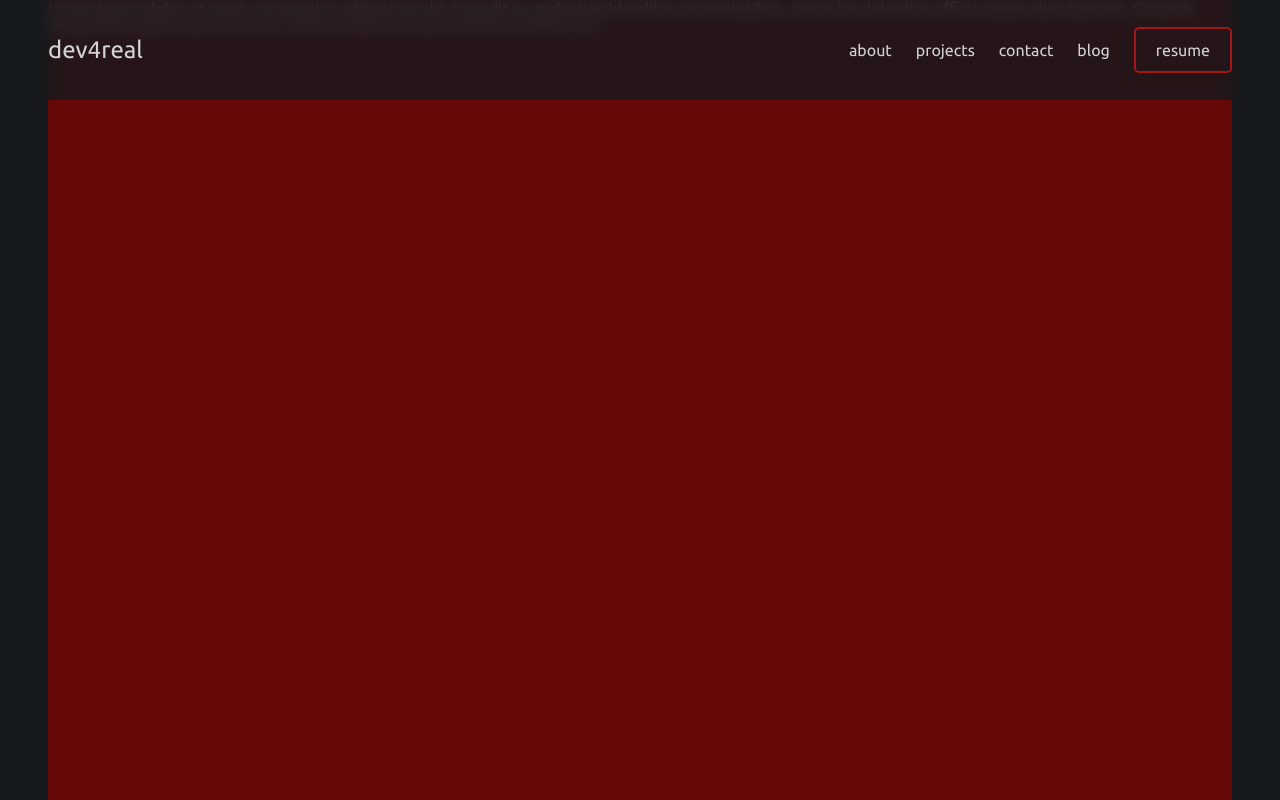
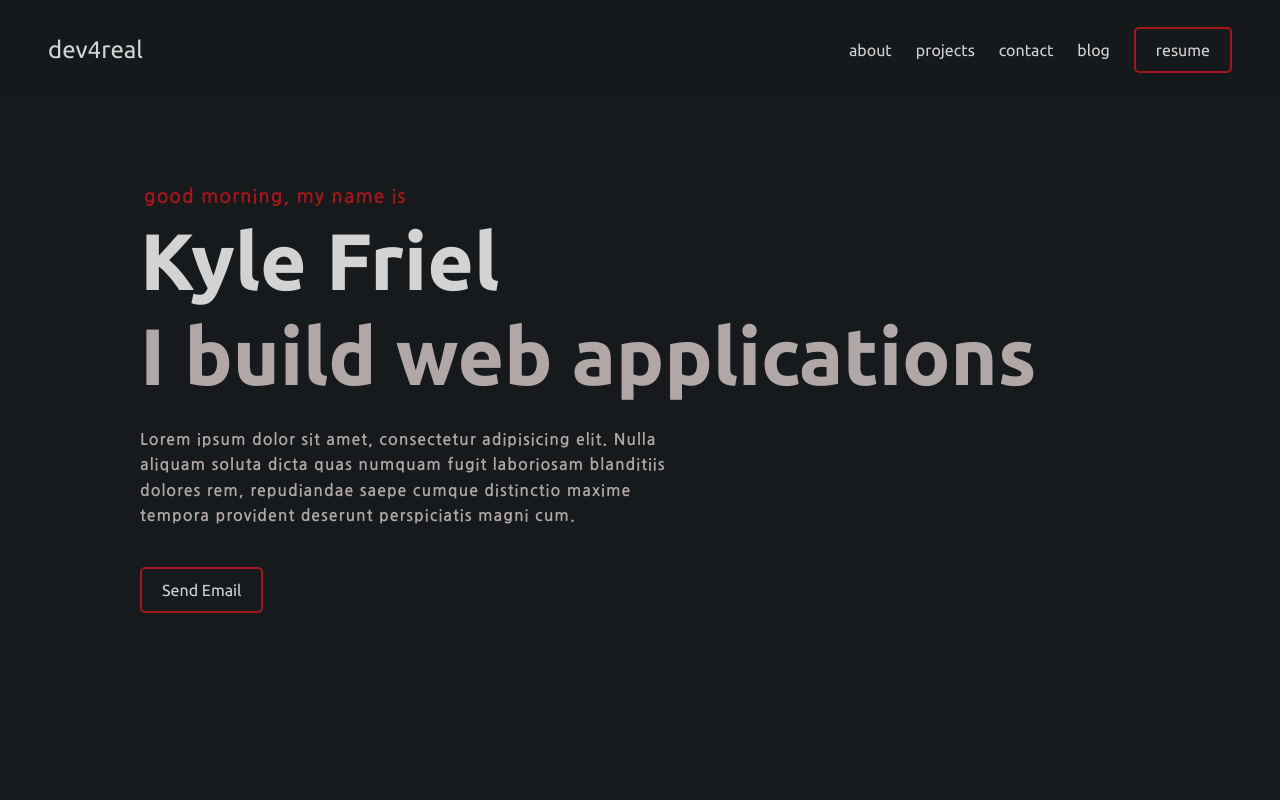
Before and after one commit to kyle4real/Portfolio-v1, a React (Create React App) app in the folder client/: page / in a window 1280 px wide. Built offline with nearby package versions, Linux system fonts and the light colour scheme.

Commit message:
Section layout composition based component. Hero component styling and structure.

```diff
--- /dev/null
+++ b/client/src/UI/SectionLayout/SectionLayout.js
@@ -0,0 +1,9 @@
+import React from "react";
+
+import classes from "./SectionLayout.module.scss";
+
+const SectionLayout = ({ children, className }) => {
+    return <div className={`${classes["section-layout"]} ${className}`}>{children}</div>;
+};
+
+export default SectionLayout;
--- /dev/null
+++ b/client/src/UI/SectionLayout/SectionLayout.module.scss
@@ -0,0 +1,5 @@
+.section-layout {
+    margin: 0 auto;
+    padding: 100px 0;
+    max-width: 1000px;
+}
--- /dev/null
+++ b/client/src/components/sections/Hero/Hero.js
@@ -0,0 +1,38 @@
+import React from "react";
+import SectionLayout from "../../../UI/SectionLayout/SectionLayout";
+import Button from "./../../../UI/Button/Button";
+
+import classes from "./Hero.module.scss";
+
+const Hero = () => {
+    const hour = new Date().getHours();
+    const timeOfDay = hour < 12 ? "morning" : hour > 18 ? "evening" : "afternoon";
+
+    return (
+        <SectionLayout className={classes["hero__section-container"]}>
+            <div>
+                <h1 className={classes["pre-txt"]}>good {timeOfDay}, my name is</h1>
+            </div>
+            <div>
+                <h2 className={classes["large-txt"]}>Kyle Friel</h2>
+            </div>
+            <div>
+                <h2 className={`${classes["large-txt"]} ${classes["large-txt-2"]}`}>
+                    I build web applications
+                </h2>
+            </div>
+            <div>
+                <p className={classes["description-txt"]}>
+                    Lorem ipsum dolor sit amet, consectetur adipisicing elit. Nulla aliquam soluta
+                    dicta quas numquam fugit laboriosam blanditiis dolores rem, repudiandae saepe
+                    cumque distinctio maxime tempora provident deserunt perspiciatis magni cum.
+                </p>
+            </div>
+            <div>
+                <Button>Send Email</Button>
+            </div>
+        </SectionLayout>
+    );
+};
+
+export default Hero;
--- /dev/null
+++ b/client/src/components/sections/Hero/Hero.module.scss
@@ -0,0 +1,44 @@
+@import "./../../../styles/variables.scss";
+
+.hero__section-container {
+    padding: 0;
+    min-height: 100vh;
+    display: flex;
+    justify-content: center;
+    flex-direction: column;
+    align-items: flex-start;
+}
+
+.pre-txt {
+    color: $rubyRed;
+    font-size: 1.2rem;
+    font-family: $NanumGothic;
+    font-weight: 700;
+    margin: 0 0 0.9rem 0.25rem;
+    letter-spacing: 1px;
+    // text-shadow: 3px 3px 3px rgba($richBlack, 0.9);
+}
+
+.large-txt {
+    font-family: $Ubuntu;
+    font-weight: 800;
+    font-size: clamp(4rem, 8vw, 5rem);
+    margin: 0 0 0.9rem;
+
+    &-2 {
+        color: $silverChalice;
+        font-size: clamp(2.6rem, 8vw, 5rem);
+        margin: 0 0 2rem;
+    }
+}
+
+.description-txt {
+    font-family: $NanumGothic;
+    font-size: 1rem;
+    color: $silverChalice;
+    max-width: 550px;
+    line-height: 1.6;
+    font-weight: 700;
+    margin: 0 0 2.4rem;
+    letter-spacing: 1px;
+}
--- a/client/src/pages/Home.js
+++ b/client/src/pages/Home.js
@@ -1,5 +1,6 @@
 import React from "react";
 import Header from "../components/Header/Header";
+import Hero from "../components/sections/Hero/Hero";
 import PageLayout from "../UI/PageLayout/PageLayout";
 
 const Home = () => {
@@ -7,9 +8,7 @@ const Home = () => {
         <PageLayout>
             <Header />
             <main className="App">
-                Lorem ipsum dolor sit amet consectetur adipisicing elit. Impedit ex molestiae
-                blanditiis necessitatibus, omnis hic doloribus officia saepe alias aperiam. Corporis
-                temporibus laboriosam maxime, unde corrupti accusamus illum? Mollitia, ad.
+                <Hero />
             </main>
         </PageLayout>
     );
--- a/client/src/styles/index.scss
+++ b/client/src/styles/index.scss
@@ -20,7 +20,6 @@ body {
 }
 
 main {
-    background: $bloodRed;
     margin: 0 3rem;
     width: calc(100% - 6rem);
     max-width: 1300px;
```
